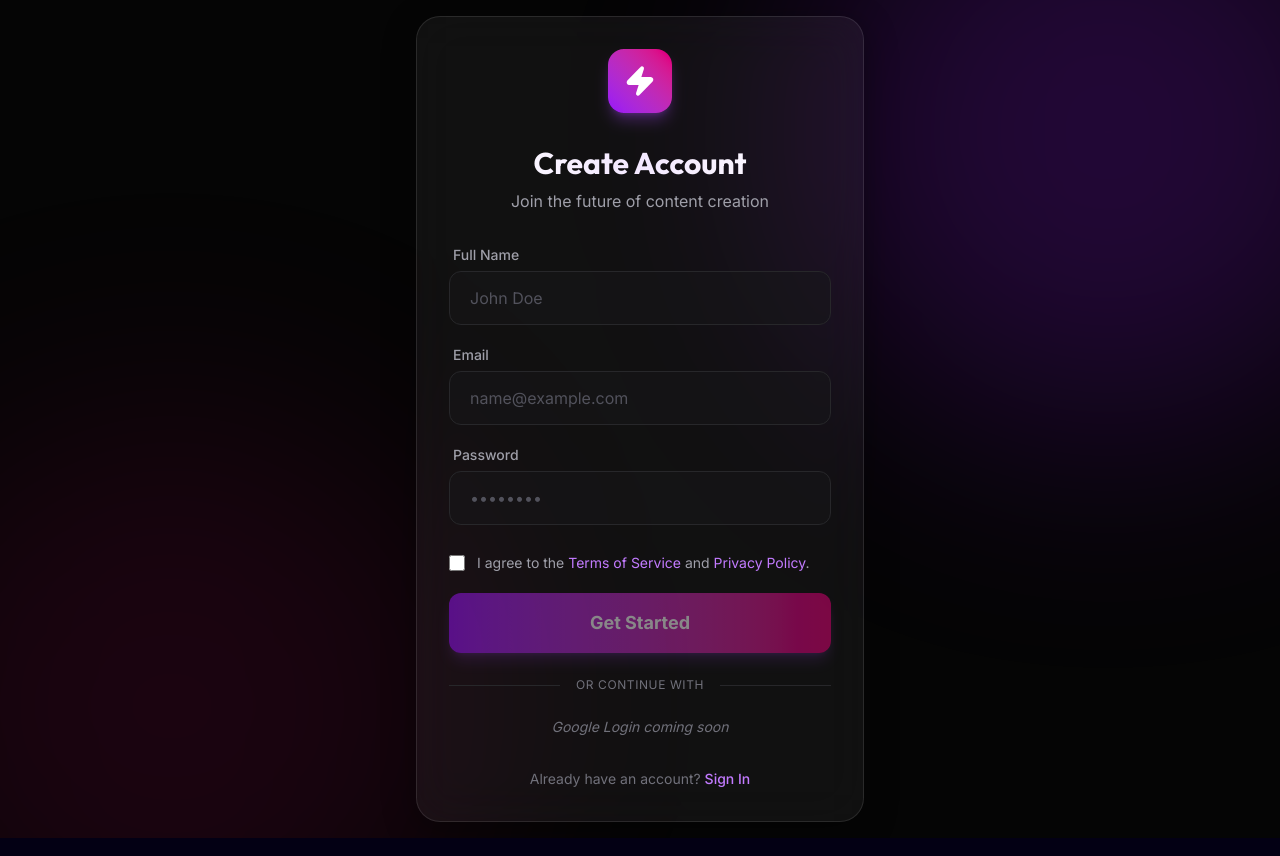
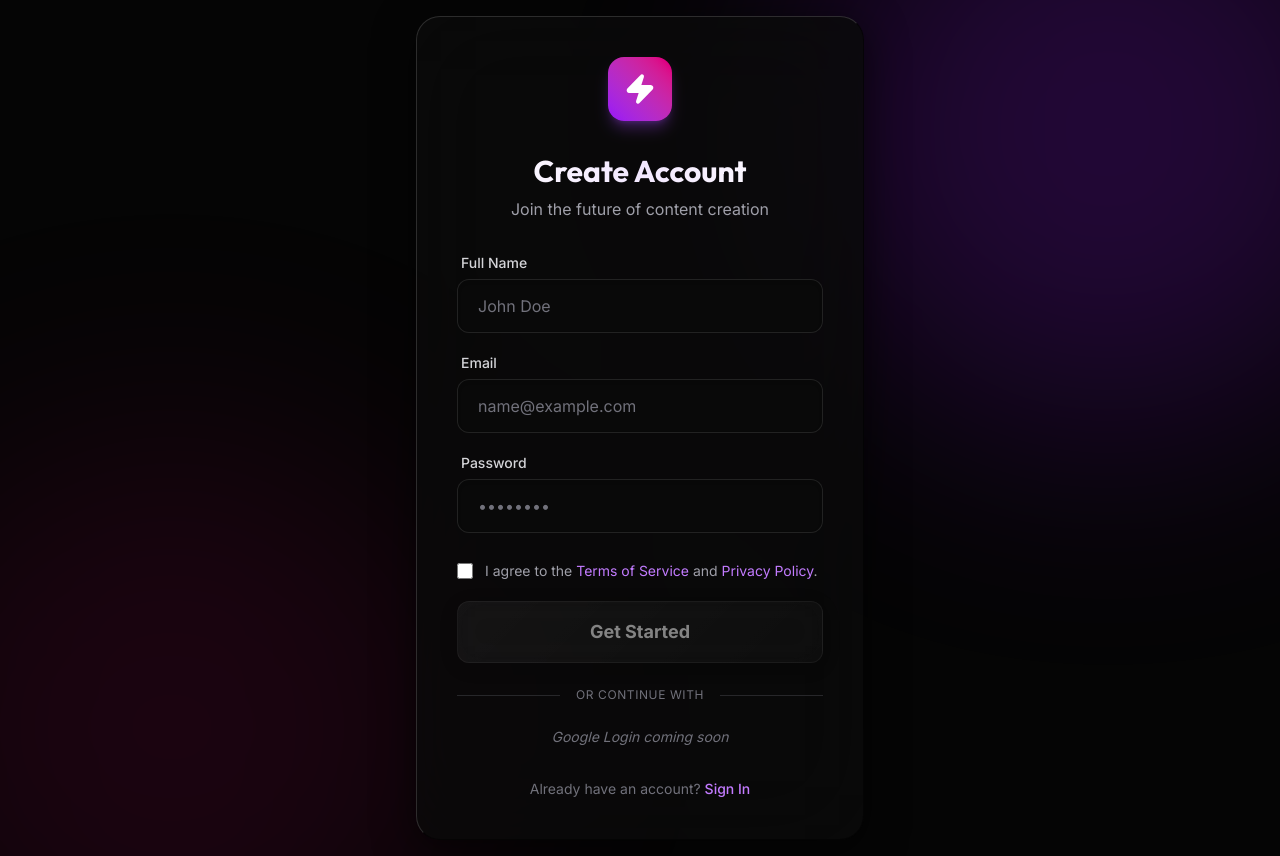
Before and after one commit to Faxhii/viral-radar, a Next.js app: page /register in a window 1280 px wide. Built offline with nearby package versions, Linux system fonts and the light colour scheme; no server answers.

Commit message:
fix: restore google login and enhance glass ui

```diff
--- a/src/app/layout.tsx
+++ b/src/app/layout.tsx
@@ -1,4 +1,5 @@
 import "./globals.css";
+import { Providers } from "@/components/Providers";
 
 export default function RootLayout({
   children,
@@ -31,7 +32,9 @@ export default function RootLayout({
         } as React.CSSProperties}
         suppressHydrationWarning
       >
-        {children}
+        <Providers>
+          {children}
+        </Providers>
       </body>
     </html>
   );
--- a/src/app/login/page.tsx
+++ b/src/app/login/page.tsx
@@ -42,7 +42,7 @@ export default function LoginPage() {
                 animate={{ opacity: 1, scale: 1 }}
                 className="w-full max-w-md relative z-10"
             >
-                <div className="glass p-8 rounded-3xl border border-white/10 shadow-2xl shadow-purple-500/10 backdrop-blur-xl">
+                <div className="glass-3d p-8 md:p-10 border border-white/10 shadow-2xl shadow-purple-500/10 !bg-[#0a0a0b]/80">
                     <div className="flex justify-center mb-8">
                         <div className="w-16 h-16 rounded-2xl bg-gradient-to-tr from-purple-600 to-pink-600 flex items-center justify-center shadow-lg shadow-purple-500/30">
                             <Zap className="w-8 h-8 text-white fill-white" />
@@ -67,23 +67,23 @@ export default function LoginPage() {
 
                     <form onSubmit={handleSubmit} className="space-y-5">
                         <div>
-                            <label className="block text-sm font-medium text-zinc-400 mb-1.5 ml-1">Email</label>
+                            <label className="block text-sm font-medium text-zinc-300 mb-1.5 ml-1">Email</label>
                             <input
                                 type="email"
                                 value={email}
                                 onChange={(e) => setEmail(e.target.value)}
-                                className="w-full px-5 py-3.5 bg-zinc-900/50 border border-zinc-800 rounded-xl focus:ring-2 focus:ring-purple-500/50 focus:border-purple-500/50 outline-none transition-all text-white placeholder-zinc-600"
+                                className="w-full px-5 py-3.5 glass-input rounded-xl text-white placeholder-zinc-500"
                                 placeholder="name@example.com"
                                 required
                             />
                         </div>
                         <div>
-                            <label className="block text-sm font-medium text-zinc-400 mb-1.5 ml-1">Password</label>
+                            <label className="block text-sm font-medium text-zinc-300 mb-1.5 ml-1">Password</label>
                             <input
                                 type="password"
                                 value={password}
                                 onChange={(e) => setPassword(e.target.value)}
-                                className="w-full px-5 py-3.5 bg-zinc-900/50 border border-zinc-800 rounded-xl focus:ring-2 focus:ring-purple-500/50 focus:border-purple-500/50 outline-none transition-all text-white placeholder-zinc-600"
+                                className="w-full px-5 py-3.5 glass-input rounded-xl text-white placeholder-zinc-500"
                                 placeholder="••••••••"
                                 required
                             />
@@ -92,7 +92,7 @@ export default function LoginPage() {
                         <button
                             type="submit"
                             disabled={loading}
-                            className="w-full py-4 bg-gradient-to-r from-purple-600 to-pink-600 rounded-xl font-bold text-lg hover:opacity-90 transition-all shadow-lg shadow-purple-500/25 disabled:opacity-50 disabled:cursor-not-allowed flex items-center justify-center gap-2 mt-2"
+                            className="w-full py-4 glass-button rounded-xl font-bold text-lg text-white shadow-[0_0_20px_rgba(168,85,247,0.4)] hover:shadow-[0_0_30px_rgba(168,85,247,0.6)] disabled:opacity-50 disabled:cursor-not-allowed flex items-center justify-center gap-2 mt-4 bg-gradient-to-r from-purple-600/80 to-pink-600/80 hover:from-purple-500 hover:to-pink-500"
                         >
                             {loading ? <LoadingSpinner size="sm" /> : 'Sign In'}
                         </button>
@@ -104,14 +104,34 @@ export default function LoginPage() {
                         <div className="h-px bg-zinc-800 flex-1" />
                     </div>
 
-                    <div className="flex justify-center text-zinc-500 text-sm italic">
-                        {/* <GoogleLogin ... /> - Temporarily disabled for build fix */}
-                        Google Login coming soon
+                    <div className="flex justify-center">
+                        <GoogleLogin
+                            onSuccess={async (credentialResponse) => {
+                                if (credentialResponse.credential) {
+                                    setLoading(true);
+                                    try {
+                                        const data = await loginWithGoogle(credentialResponse.credential);
+                                        localStorage.setItem('token', data.access_token);
+                                        router.push('/dashboard');
+                                    } catch (err: any) {
+                                        console.error(err);
+                                        setError('Google Login Failed');
+                                        setLoading(false);
+                                    }
+                                }
+                            }}
+                            onError={() => {
+                                setError('Google Login Failed');
+                            }}
+                            theme="filled_black"
+                            shape="pill"
+                            width="350"
+                        />
                     </div>
 
-                    <p className="mt-8 text-center text-zinc-500 text-sm">
+                    <p className="mt-8 text-center text-zinc-400 text-sm">
                         Don't have an account?{' '}
-                        <Link href="/register" className="text-purple-400 hover:text-purple-300 transition-colors font-medium hover:underline">
+                        <Link href="/register" className="text-purple-400 hover:text-purple-300 transition-colors font-medium hover:shadow-[0_0_20px_rgba(192,132,252,0.5)]">
                             Create Account
                         </Link>
                     </p>
--- a/src/app/register/page.tsx
+++ b/src/app/register/page.tsx
@@ -60,7 +60,7 @@ export default function RegisterPage() {
                 animate={{ opacity: 1, scale: 1 }}
                 className="w-full max-w-md relative z-10"
             >
-                <div className="glass p-8 rounded-3xl border border-white/10 shadow-2xl shadow-purple-500/10 backdrop-blur-xl">
+                <div className="glass-3d p-8 md:p-10 border border-white/10 shadow-2xl shadow-purple-500/10 !bg-[#0a0a0b]/80">
                     <div className="flex justify-center mb-8">
                         <div className="w-16 h-16 rounded-2xl bg-gradient-to-tr from-purple-600 to-pink-600 flex items-center justify-center shadow-lg shadow-purple-500/30">
                             <Zap className="w-8 h-8 text-white fill-white" />
@@ -85,34 +85,34 @@ export default function RegisterPage() {
 
                     <form onSubmit={handleSubmit} className="space-y-5">
                         <div>
-                            <label className="block text-sm font-medium text-zinc-400 mb-1.5 ml-1">Full Name</label>
+                            <label className="block text-sm font-medium text-zinc-300 mb-1.5 ml-1">Full Name</label>
                             <input
                                 type="text"
                                 value={fullName}
                                 onChange={(e) => setFullName(e.target.value)}
-                                className="w-full px-5 py-3.5 bg-zinc-900/50 border border-zinc-800 rounded-xl focus:ring-2 focus:ring-purple-500/50 focus:border-purple-500/50 outline-none transition-all text-white placeholder-zinc-600"
+                                className="w-full px-5 py-3.5 glass-input rounded-xl text-white placeholder-zinc-500"
                                 placeholder="John Doe"
                                 required
                             />
                         </div>
                         <div>
-                            <label className="block text-sm font-medium text-zinc-400 mb-1.5 ml-1">Email</label>
+                            <label className="block text-sm font-medium text-zinc-300 mb-1.5 ml-1">Email</label>
                             <input
                                 type="email"
                                 value={email}
                                 onChange={(e) => setEmail(e.target.value)}
-                                className="w-full px-5 py-3.5 bg-zinc-900/50 border border-zinc-800 rounded-xl focus:ring-2 focus:ring-purple-500/50 focus:border-purple-500/50 outline-none transition-all text-white placeholder-zinc-600"
+                                className="w-full px-5 py-3.5 glass-input rounded-xl text-white placeholder-zinc-500"
                                 placeholder="name@example.com"
                                 required
                             />
                         </div>
                         <div>
-                            <label className="block text-sm font-medium text-zinc-400 mb-1.5 ml-1">Password</label>
+                            <label className="block text-sm font-medium text-zinc-300 mb-1.5 ml-1">Password</label>
                             <input
                                 type="password"
                                 value={password}
                                 onChange={(e) => setPassword(e.target.value)}
-                                className="w-full px-5 py-3.5 bg-zinc-900/50 border border-zinc-800 rounded-xl focus:ring-2 focus:ring-purple-500/50 focus:border-purple-500/50 outline-none transition-all text-white placeholder-zinc-600"
+                                className="w-full px-5 py-3.5 glass-input rounded-xl text-white placeholder-zinc-500"
                                 placeholder="••••••••"
                                 maxLength={72}
                                 required
@@ -138,7 +138,7 @@ export default function RegisterPage() {
                         <button
                             type="submit"
                             disabled={loading || !agreedToTerms}
-                            className="w-full py-4 bg-gradient-to-r from-purple-600 to-pink-600 rounded-xl font-bold text-lg hover:opacity-90 transition-all shadow-lg shadow-purple-500/25 disabled:opacity-50 disabled:cursor-not-allowed flex items-center justify-center gap-2 mt-2"
+                            className="w-full py-4 glass-button rounded-xl font-bold text-lg text-white shadow-[0_0_20px_rgba(168,85,247,0.4)] hover:shadow-[0_0_30px_rgba(168,85,247,0.6)] disabled:opacity-50 disabled:cursor-not-allowed flex items-center justify-center gap-2 mt-4 bg-gradient-to-r from-purple-600/80 to-pink-600/80 hover:from-purple-500 hover:to-pink-500"
                         >
                             {loading ? <LoadingSpinner size="sm" /> : 'Get Started'}
                         </button>
```
